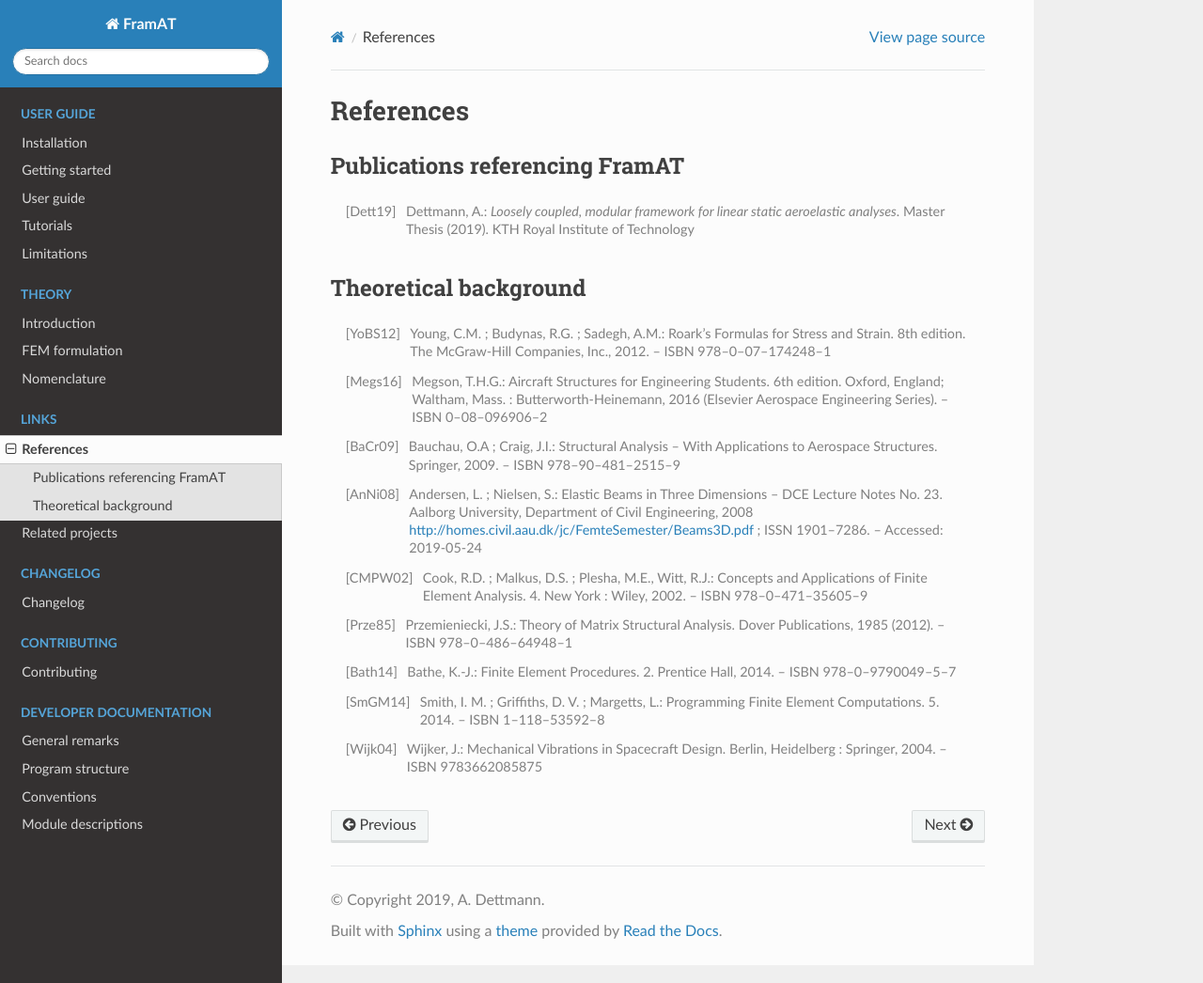
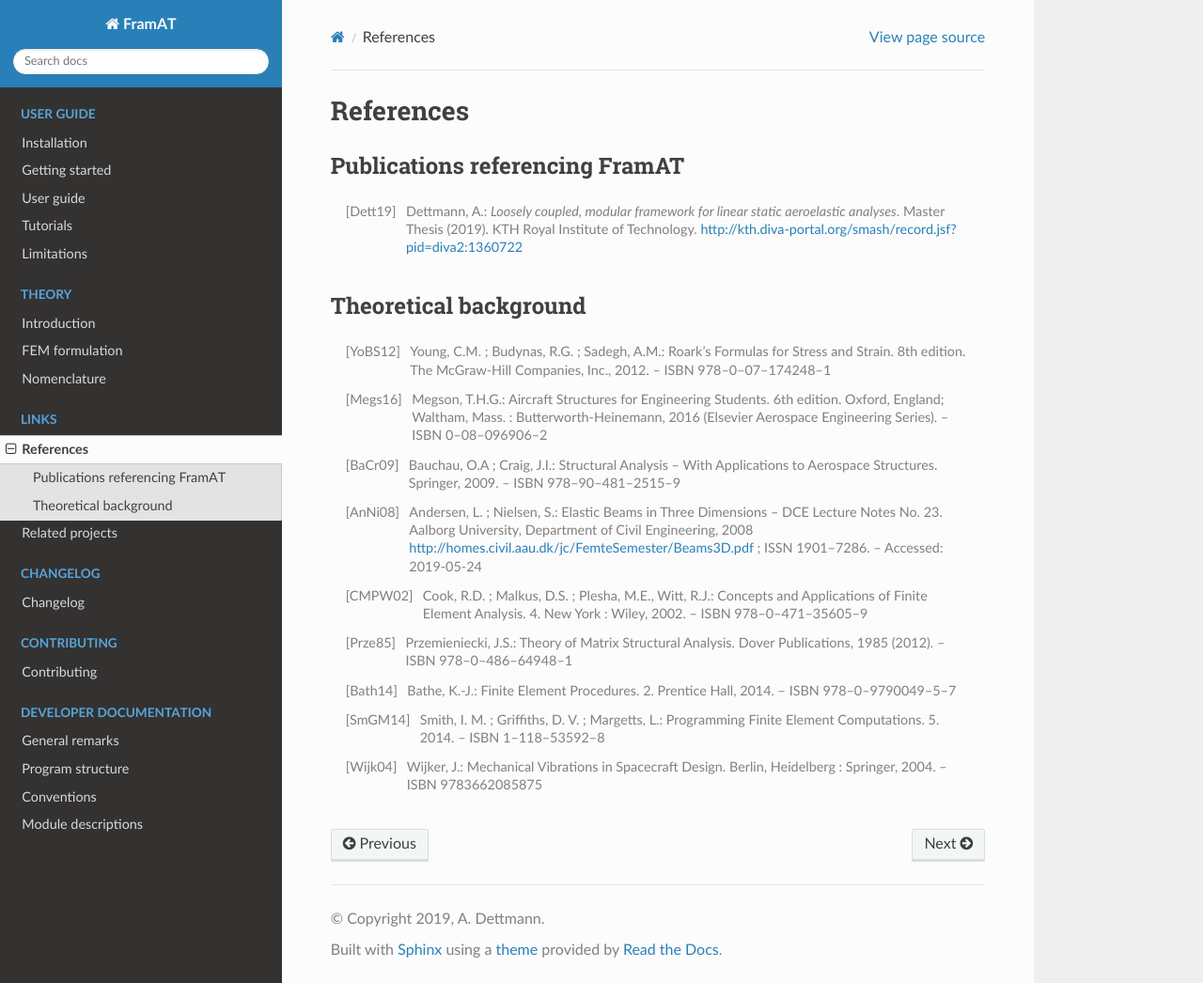
Before and after one commit to airinnova/framat, a Sphinx documentation site: the page built from docs/source/references.rst, in a window 1280 px wide and 1046 px high. Shown: the whole window at 94% size. Built offline with Sphinx 7.4.7 and the Read the Docs theme 2.0.0, drawn with Linux system fonts in a browser that asks for light colours; the version number could not be read and is left out; some of the changed lines change nothing that is shown.

Commit message:
Documentation: added web link to thesis report

```diff
--- a/docs/source/references.rst
+++ b/docs/source/references.rst
@@ -6,7 +6,7 @@ References
 Publications referencing |name|
 -------------------------------
 
-.. [Dett19] Dettmann, A.: *Loosely coupled, modular framework for linear static aeroelastic analyses*. Master Thesis (2019). KTH Royal Institute of Technology
+.. [Dett19] Dettmann, A.: *Loosely coupled, modular framework for linear static aeroelastic analyses*. Master Thesis (2019). KTH Royal Institute of Technology. http://kth.diva-portal.org/smash/record.jsf?pid=diva2:1360722
 
 Theoretical background
 ----------------------
```
